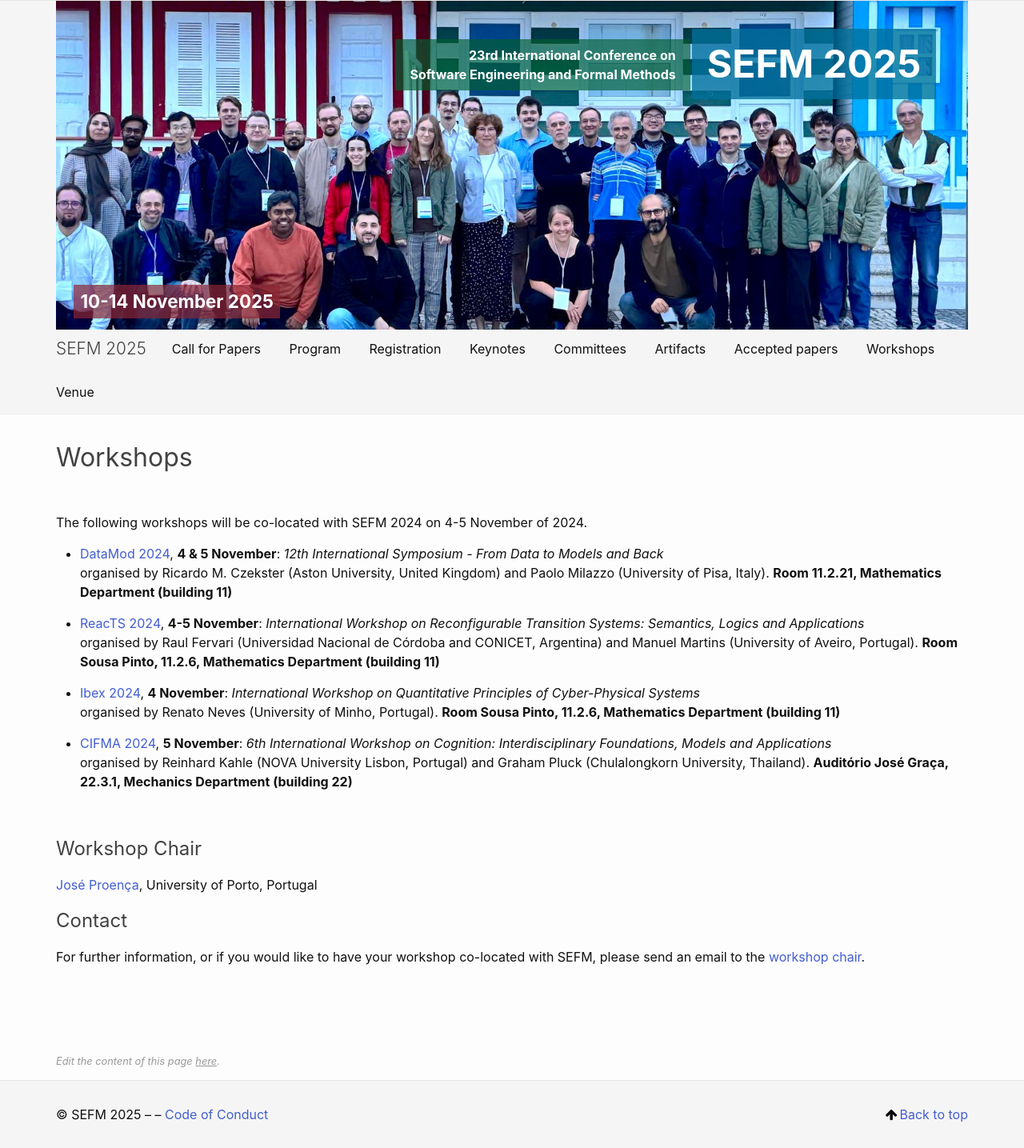
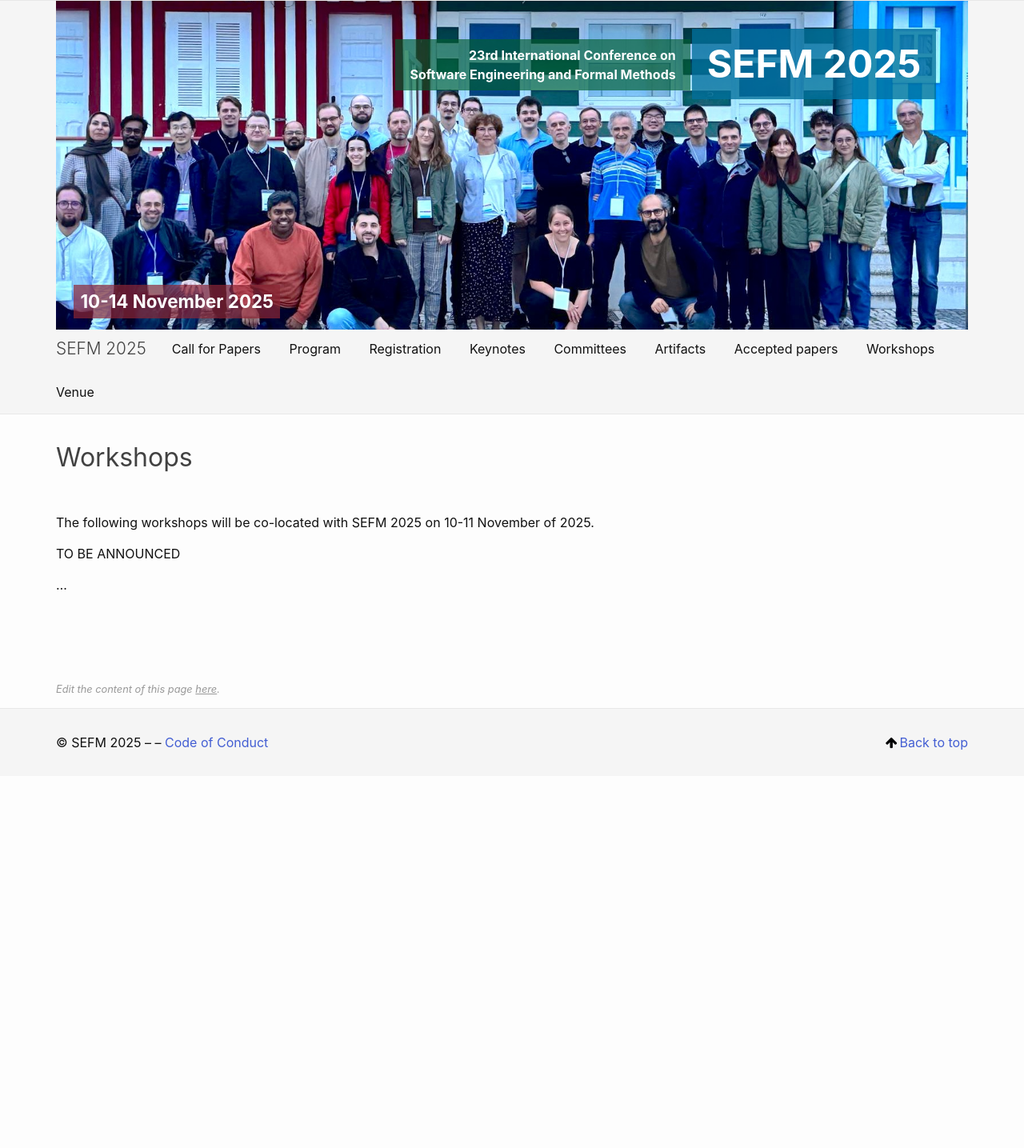
Before and after one commit to sefm-conference/2025, a Jekyll site: the page built from _pages/workshops.md, in a window 1280 px wide. Shown: the whole page at 80% size. Built offline with Jekyll 4.4.1, drawn with Linux system fonts in a browser that asks for light colours; after the commit the page ends 970 px from its top, so only the background shows below that.

Commit message:
Update workshops.md

```diff
--- a/_pages/workshops.md
+++ b/_pages/workshops.md
@@ -6,162 +6,9 @@ order: 7
 published: true
 ---
 
-The following workshops will be co-located with SEFM 2024 on 4-5 November of 2024.
+The following workshops will be co-located with SEFM 2025 on 10-11 November of 2025.
 
 
-- [DataMod 2024](https://datamod2024.github.io/), **4 & 5 November**: *12th International Symposium - From Data to Models and Back*
-organised by
-Ricardo M. Czekster (Aston University, United Kingdom) and
-Paolo Milazzo (University of Pisa, Italy).
-**Room 11.2.21, Mathematics Department (building 11)**
-
-- [ReacTS 2024](https://reacts2024.github.io/), **4-5 November**: *International Workshop on Reconfigurable Transition Systems: Semantics, Logics and Applications*
-organised by
-Raul Fervari (Universidad Nacional de Córdoba and CONICET, Argentina) and
-Manuel Martins (University of Aveiro, Portugal).
-**Room Sousa Pinto, 11.2.6, Mathematics Department (building 11)**
-
-- [Ibex 2024](https://lmf.di.uminho.pt/Ibex/workshop.html), **4 November**: *International Workshop on Quantitative Principles of Cyber-Physical Systems*
-organised by
-Renato Neves (University of Minho, Portugal).
-**Room Sousa Pinto, 11.2.6, Mathematics Department (building 11)**
-
-- [CIFMA 2024](https://cifma.github.io), **5 November**: *6th International Workshop on Cognition: Interdisciplinary Foundations, Models and Applications*
-organised by
-Reinhard Kahle (NOVA University Lisbon, Portugal) and
-Graham Pluck (Chulalongkorn University, Thailand).
-**Auditório José Graça, 22.3.1, Mechanics Department (building 22)**
-
-<p>&nbsp;</p>
-
-## Workshop Chair
-
-[José Proença](https://jose.proenca.org), University of Porto, Portugal
-
-
-## Contact
-
-For further information, or if you would like to have your workshop co-located with SEFM, please send an email to the [workshop chair](mailto:jose.proenca@fc.up.pt).
-
-
-<!-- - [OpenCERT 2024](https://opencert.github.io/), **6 November**: *11th International Workshop on Open Community approaches to Education, Research and Technology*
-organised by Antonio Cerone (Nazarbayev University, Kazachstan) and Marco Temperini (Sapienza Università di Roma, Italy).
-- [CIFMA 2024](https://cifma.github.io/), **7 November**: *5th International Workshop on Cognition: Interdisciplinary Foundations, Models and Applications*
-organised by Alessandro Aldini (University of Urbino Carlo Bo, Italy).
-- [DataMod 2024](https://datamod2024.github.io/), **6-7 November**: *11th International Symposium - From Data to Models and Back*
-organised by Giovanna Broccia (CNR, Italy), Antonio Cerone (Nazarbayev University, Kazachstan) and Paolo Milazzo (University of Pisa, Italy).
- -->
-
-<!-- Joint post-proceedings of (...) will be published in a volume of *Lecture Notes in Computer Science*. -->
-
-<!-- DataMod 2024 has its own volume of LNCS. -->
-
-<!--
-## Program
-
-The outline of the program for the workshops is given below.
-All details can be found on the respective pages of [DataMod](https://datamod2024.github.io/#program), [OpenCERT](https://opencert.github.io/programme-2024.html) and [CIFMA](https://cifma.github.io/programme-2024.html).
-<table style="display:inline-block; vertical-align:top;">
-    <thead>
-        <tr>
-            <th>Monday (6 Nov)</th>
-            <th>DataMod &amp; OpenCERT, room MF13</th>
-        </tr>
-    </thead>
-    <tbody>
-        <tr>
-            <td>08:30-08:45</td>
-            <td>registration &amp; tea/coffee</td>
-        </tr>
-        <tr></tr>
-        <tr>
-            <td>08:45-09:00</td>
-            <td>opening DataMod & OpenCERT</td>
-        </tr>
-        <tr>
-            <td>09:00-10:00</td>
-            <td>DataMod keynote</td>
-        </tr>
-        <tr>
-            <td>10:00-10:30</td>
-            <td>break</td>
-        </tr>
-        <tr>
-            <td>10:30-12:30</td>
-            <td>DataMod session 1<br>OpenCERT online session</td>
-        </tr>
-        <tr>
-            <td>12:30-14:00</td>
-            <td>lunch</td>
-        </tr>
-        <tr>
-            <td>14:00-15:30</td>
-            <td>OpenCERT keynote<br>DataMod session 2</td>
-        </tr>
-        <tr>
-            <td>15:30-16:00</td>
-            <td>break</td>
-        </tr>
-        <tr>
-            <td>16:00-17:00</td>
-            <td>DataMod session 3</td>
-        </tr>
-        <tr>
-            <td>18:00-21:00</td>
-            <td>Dinner at <em>The Trafalgar Pub</em>, see below</td>
-        </tr>
-    </tbody>
-</table>
-<table style="display:inline-block; vertical-align:top;">
-    <thead>
-        <tr>
-            <th>Tuesday (7 Nov)</th>
-            <th>DataMod, room MF13</th>
-            <th>CIFMA, room MF14</th>
-        </tr>
-    </thead>
-    <tbody>
-        <tr>
-            <td>08:30-09:00</td>
-            <td colspan="2" style="text-align: center;">registration &amp; tea/coffee</td>
-        </tr>
-        <tr>
-            <td>09:00-10:00</td>
-            <td colspan="2" style="text-align: center;">DataMod keynote</td>
-        </tr>
-        <tr>
-            <td>10:00-10:30</td>
-            <td colspan="2" style="text-align: center;">break</td>
-        </tr>
-        <tr>
-            <td>10:30-12:30</td>
-            <td>Sessions 4 &amp; 5<br>Closing</td>
-            <td>Session 1</td>
-        </tr>
-        <tr>
-            <td>12:30-14:00</td>
-            <td colspan="2" style="text-align: center;">lunch</td>
-        </tr>
-        <tr>
-            <td>14:00-15:30</td>
-            <td></td>
-            <td>CIFMA keynote<br>Session 2</td>
-        </tr>
-        <tr>
-            <td>15:30-16:00</td>
-            <td></td>
-            <td>break</td>
-        </tr>
-        <tr>
-            <td>16:00-18:00</td>
-            <td></td>
-            <td>Session 3</td>
-        </tr>
-    </tbody>
-</table>
- -->
-
-<!-- ## Venue
+TO BE ANNOUNCED
 
 ...
- -->
```
